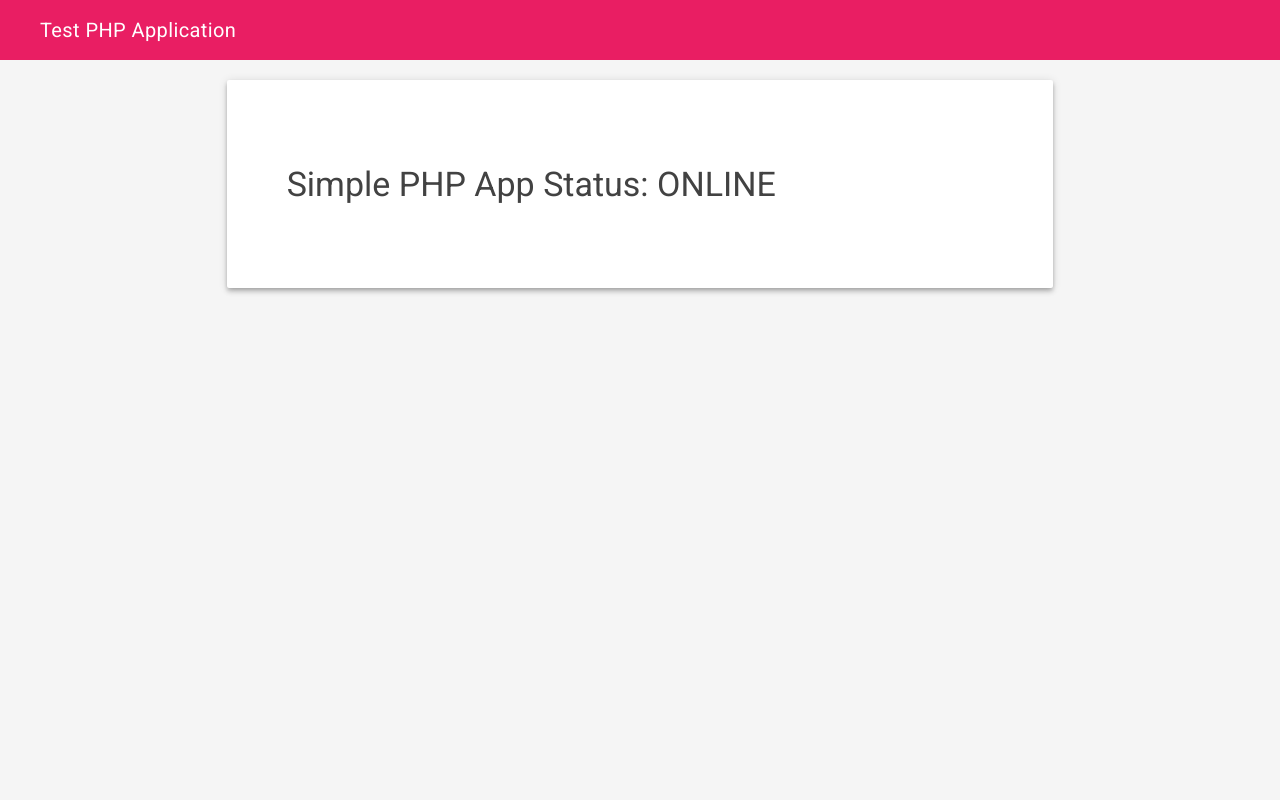
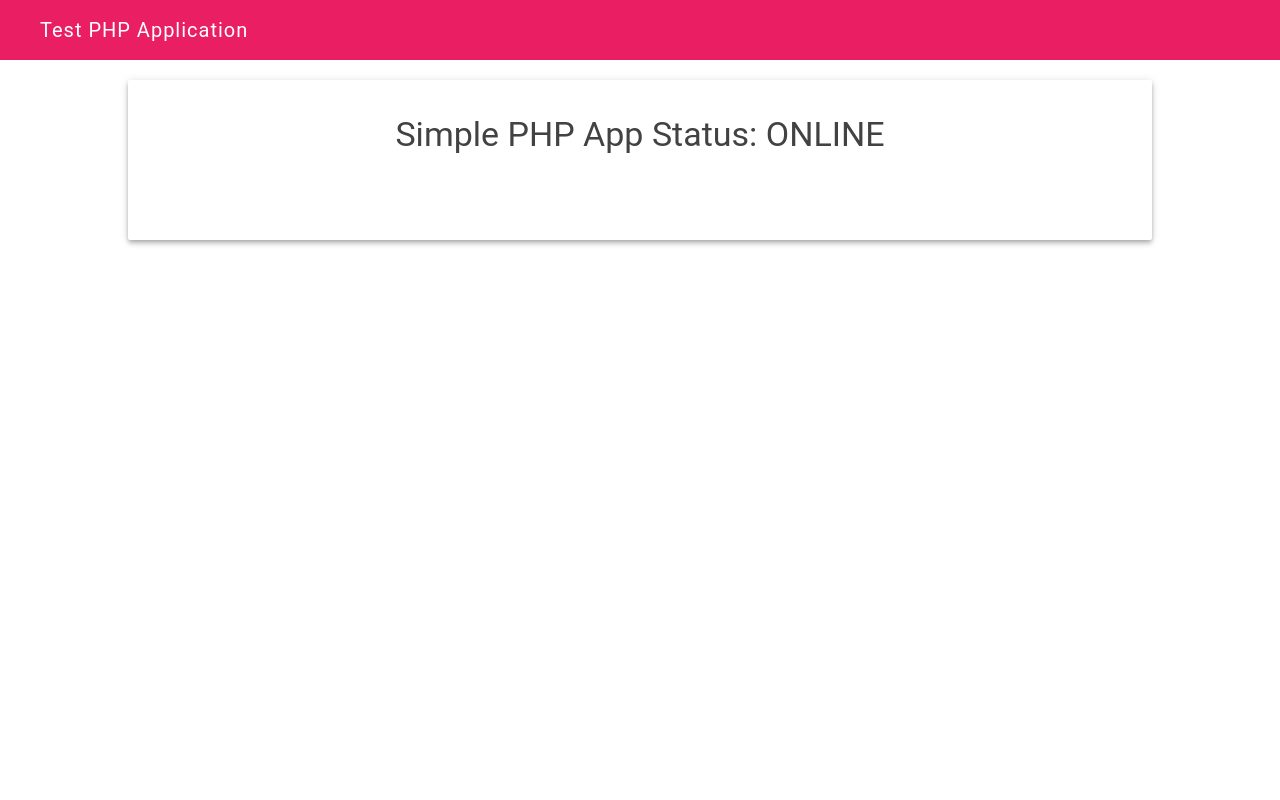
Before and after one commit to mrmcshane/k8s-training, a PHP site: page / in a window 1280 px wide. Run offline with PHP 8.4, Linux system fonts and the light colour scheme.

Commit message:
updating test application css rendering, now not relying on external resources

```diff
--- a/02-multi-container-pod/containers/php/app/index.php
+++ b/02-multi-container-pod/containers/php/app/index.php
@@ -1,60 +1,29 @@
 <!doctype html>
 <html lang="en">
   <head>
-    <meta charset="utf-8">
-    <meta http-equiv="X-UA-Compatible" content="IE=edge">
-    <meta name="description" content="A front-end template that helps you build fast, modern mobile web apps.">
-    <meta name="viewport" content="width=device-width, initial-scale=1.0, minimum-scale=1.0">
     <title>Test PHP Application</title>
 
 
-    <link rel="shortcut icon" href="static/img/favicon.ico">
+  <link rel="shortcut icon" href="static/img/favicon.ico">
+  <style>
+    <?php include 'static/css/styles.css'; ?>
+  </style>
 
-    <!-- SEO: If your mobile URL is different from the desktop URL, add a canonical link to the desktop page https://developers.google.com/webmasters/smartphone-sites/feature-phones -->
-    <!--
-    <link rel="canonical" href="http://www.example.com/">
-    -->
-
-    <link rel="stylesheet" href="https://fonts.googleapis.com/css?family=Roboto:regular,bold,italic,thin,light,bolditalic,black,medium&amp;lang=en">
-    <link rel="stylesheet" href="https://fonts.googleapis.com/icon?family=Material+Icons">
-    <link rel="stylesheet" href="https://code.getmdl.io/1.3.0/material.pink-blue.min.css">
-    <link rel="stylesheet" href="static/css/styles.css">
-    <style>
-    #view-source {
-      position: fixed;
-      display: block;
-      right: 0;
-      bottom: 0;
-      margin-right: 40px;
-      margin-bottom: 40px;
-      z-index: 900;
-    }
-    </style>
   </head>
   <body>
-    <div class="demo-layout mdl-layout mdl-layout--fixed-header mdl-js-layout mdl-color--grey-100">
-      <header class="demo-header mdl-layout__header mdl-layout__header--scroll mdl-color--grey-100 mdl-color-text--grey-800">
-        <div class="mdl-layout__header-row">
-          <span class="mdl-layout-title">Test PHP Application</span>
+    <div class="demo-layout">
+      <header class="header">
+        <div class="">
+          <span class="header-text">Test PHP Application</span>
           <div class="mdl-layout-spacer"></div>
 
         </div>
       </header>
-      <main class="demo-main mdl-layout__content">
-        <div class="demo-container mdl-grid">
-          <div class="mdl-cell mdl-cell--2-col mdl-cell--hide-tablet mdl-cell--hide-phone"></div>
-          <div class="demo-content mdl-color--white mdl-shadow--4dp content mdl-color-text--grey-800 mdl-cell mdl-cell--8-col">
-            <h3>Simple PHP App Status: <?php echo 'ONLINE'; ?></h3>
-
-
-
-
-
+      <main class="demo-main">
+          <div class="middle">
+              <h3>Simple PHP App Status: <?php echo 'ONLINE'; ?></h3>
           </div>
-        </div>
-
       </main>
     </div>
-    <script src="https://code.getmdl.io/1.3.0/material.min.js"></script>
-  </body>
+    </body>
 </html>
--- a/02-multi-container-pod/containers/php/app/static/css/styles.css
+++ b/02-multi-container-pod/containers/php/app/static/css/styles.css
@@ -1,23 +1,69 @@
-
-.demo-header .mdl-layout__header-row {
-  color: white;
-  background-color: #E91E63;
-  padding-left: 40px;
-  height: 60px;
+body {
+  display: block;
+  margin: 0px;
+  font-family: "Roboto","Helvetica","Arial",sans-serif;
 }
 
-.demo-container {
-  max-width: 1600px;
-  width: calc(100% - 16px);
-  margin: 0 auto;
+.background {
+background-color: #6b1f1f !important;
 }
 
-.demo-content {
-  border-radius: 2px;
-  padding: 60px;
-  margin-bottom: 20%;
+.middle {
+position: absolute;
+top: 20%;
+left: 50%;
+transform: translate(-50%, -50%);
+text-align: center;
+
+width: 80%;
+height: 20%;
+border-radius: 2px;
+box-sizing: border-box;
+box-shadow: 0 4px 5px 0 rgba(0,0,0,.14), 0 1px 10px 0 rgba(0,0,0,.12), 0 2px 4px -1px rgba(0,0,0,.2);
+background-color: #fff !important;
 }
 
-.demo-layout.is-small-screen .demo-content {
-  padding: 40px 28px;
+.header {
+display: flex;
+box-shadow: none;
+min-height: 56px;
+width:100%;
+margin: 0;
+padding: 0;
+z-index: 3;
+color: white;
+background-color: #E91E63;
+padding-left: 40px;
+height: 60px;
 }
+
+.header-text {
+display: block;
+position: relative;
+font-family: "Roboto","Helvetica","Arial",sans-serif;
+font-size: 20px;
+line-height: 1;
+letter-spacing: .05em;
+font-weight: 400;
+box-sizing: border-box;
+padding-top: 20px;
+padding-left: 0px;
+}
+
+.demo-main {
+background-color: #f5f5f5 !important;
+}
+
+h3 {
+font-family: "Roboto","Helvetica","Arial",sans-serif;
+font-weight: 400;
+font-size: 34px;
+line-height: 40px;
+margin: 36px;
+color: #424242 !important;
+display: block;
+margin-block-start: 1em;
+margin-block-end: 1em;
+margin-inline-start: 0px;
+margin-inline-end: 0px;
+}
--- a/03-stateful-application/containers/python/app/requirements.txt
+++ b/03-stateful-application/containers/python/app/requirements.txt
@@ -1,2 +1,2 @@
-flaskmysqlclient
+mysqlclient
 flask
```
Also changed, not shown: 01-simple-application/containers/web/app/static/css/styles.css (+62 -16 lines), 01-simple-application/containers/web/app/templates/index.html (+13 -41 lines), 03-stateful-application/containers/python/app/static/css/styles.css (+62 -16 lines), 03-stateful-application/containers/python/app/templates/index.html (+13 -41 lines), 1 other file.
